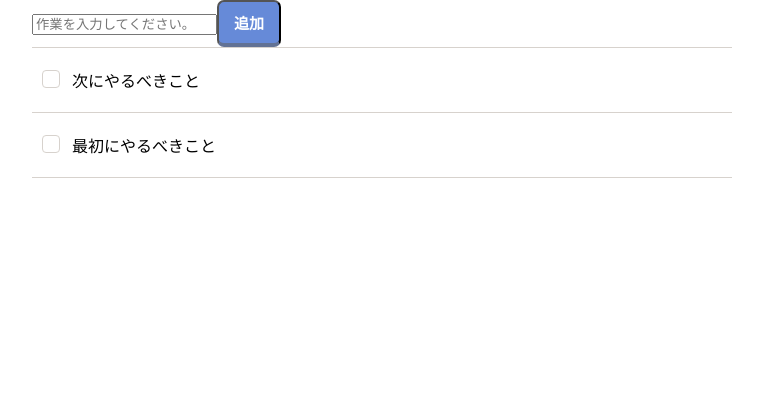
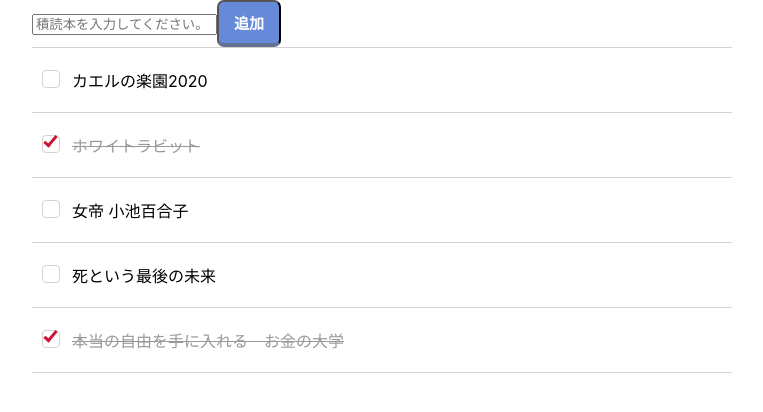
Before and after one commit to takahashitakuya031126/todo-ts, a React (Create React App) app: page / in a window 1280 px wide. Shown: the top 412 px of the page, without its empty margins (258-1021 px from the left). Built offline with nearby package versions, Linux system fonts and the light colour scheme.

Commit message:
change tasksModule

```diff
--- a/src/components/TaskInput.tsx
+++ b/src/components/TaskInput.tsx
@@ -24,7 +24,7 @@ const TaskInput: React.FC = () => {
                     className="input"
                     value={inputTitle}
                     onChange={handleInputChange}
-                    placeholder="作業を入力してください。"
+                    placeholder="積読本を入力してください。"
                 />
                 <button onClick={handleSubmit} className="btn is-primary">追加</button>
             </div>
--- a/src/components/TaskList.tsx
+++ b/src/components/TaskList.tsx
@@ -9,7 +9,7 @@ const TaskList: React.FC = () => {
     return (
         <div className="inner">
             {
-                tasks.length <= 0 ? '登録されたTODOはありません。' :
+                tasks.length <= 0 ? '登録された積読本はありません。' :
                 <ul className="task-list">
                 { tasks.map(task => (
                         <TaskItem key={task.id} task={task} />
--- a/src/modules/tasksModule.ts
+++ b/src/modules/tasksModule.ts
@@ -7,16 +7,28 @@ type State = {
 }
 
 const initialState: State = {
-    count: 2,
+    count: 5,
     tasks: [
         {
+            id: 5,
+            title: 'カエルの楽園2020',
+            done: false
+        },{
+            id: 4,
+            title: 'ホワイトラビット',
+            done: true
+        },{
+            id: 3,
+            title: '女帝 小池百合子',
+            done: false
+        },{
             id: 2,
-            title: '次にやるべきこと',
+            title: '死という最後の未来',
             done: false
         },{
             id: 1,
-            title: '最初にやるべきこと',
-            done: false
+            title: '本当の自由を手に入れる　お金の大学',
+            done: true
         }
     ]
 }
```
